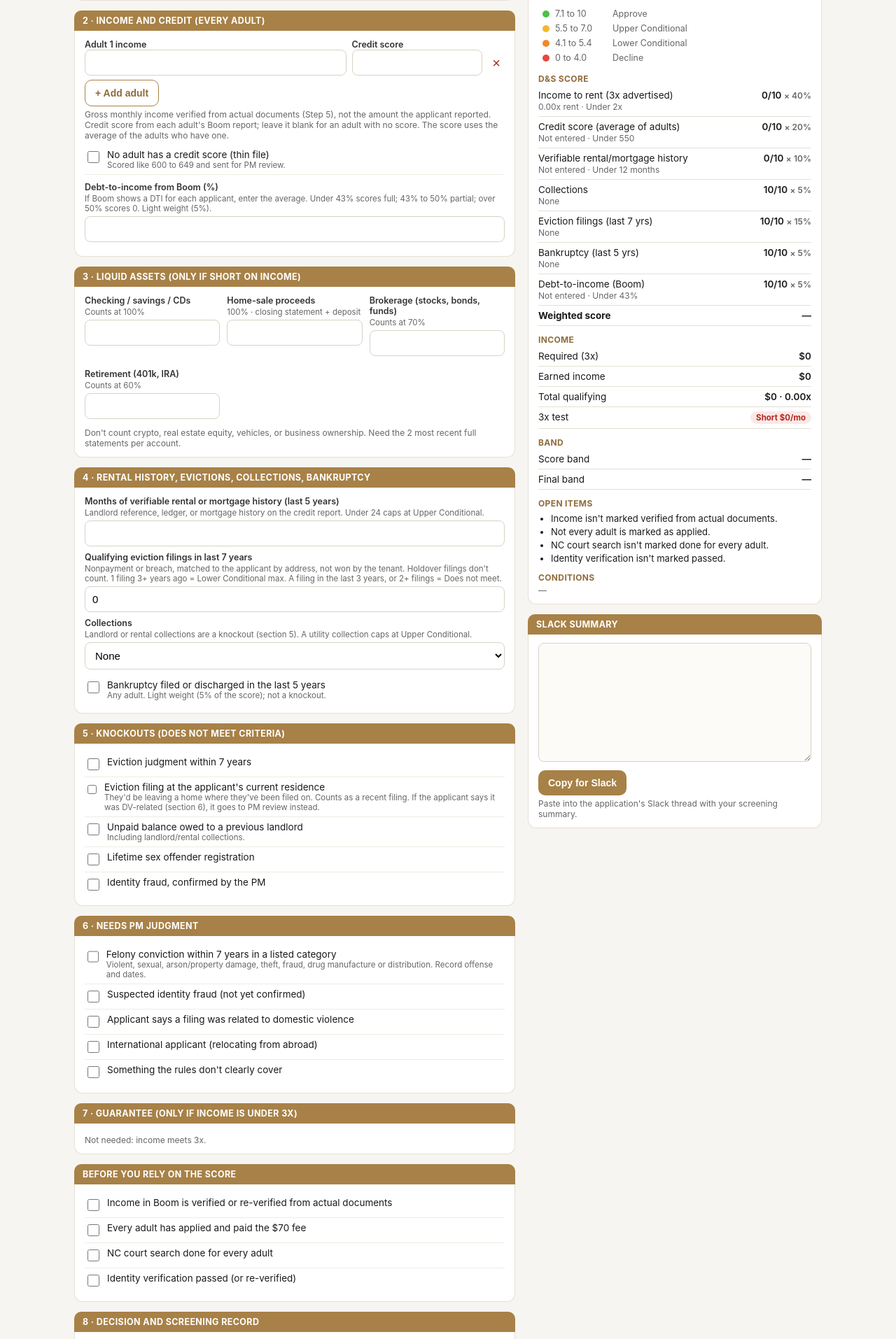
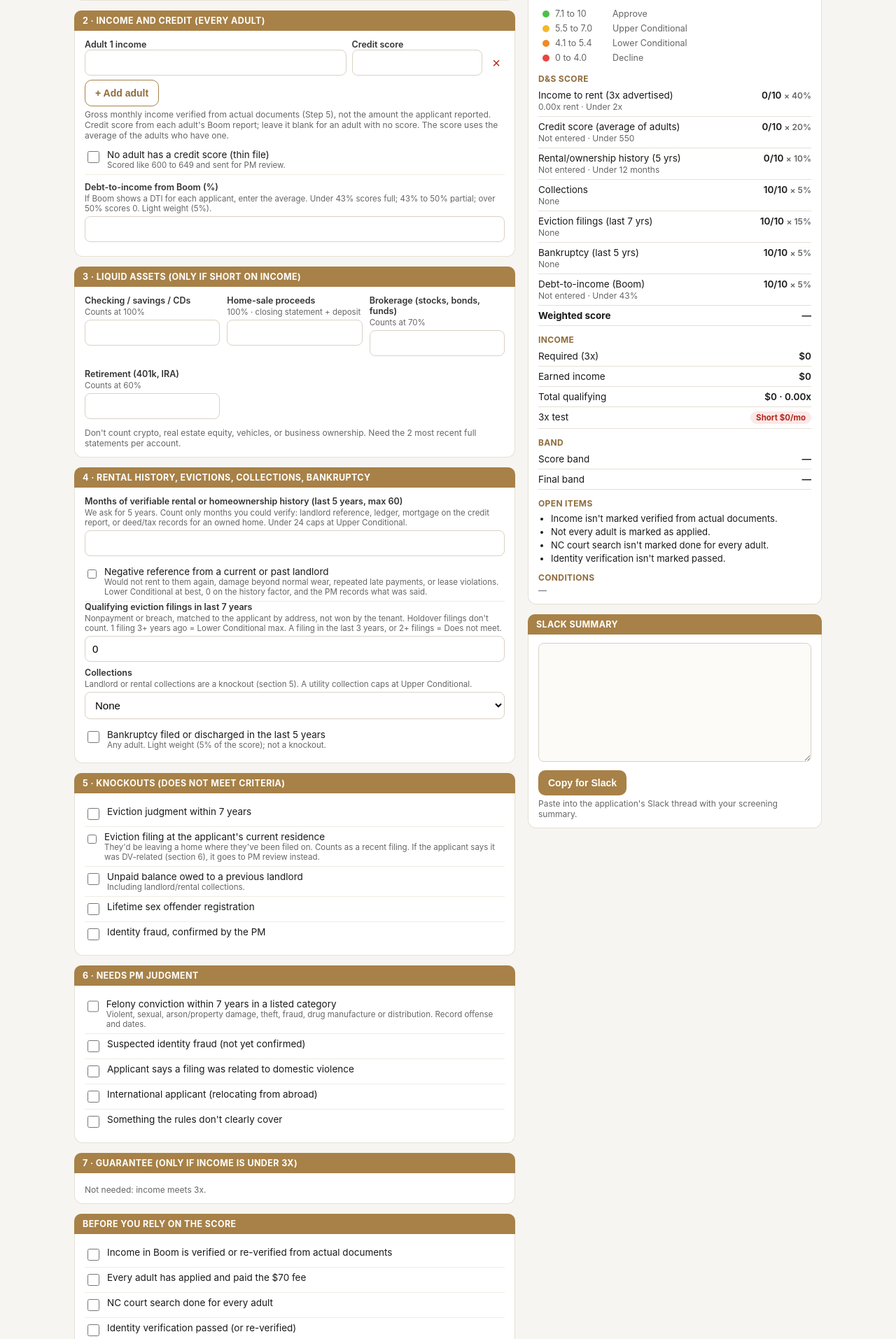
Before and after one commit to dspropertiesnc/ds-app-hub, a Flask app: page /screening-calc/ in a window 1280 px wide. Shown: the part 400-2314 px from the top of the page at 70% size. Run offline with Flask 3, Linux system fonts and the light colour scheme.

Commit message:
Screening Calculator: 5-year history steps and negative landlord references
- History factor now rewards the full 5 years: 60 mo = 10, 36-59 = 7, 24-35 = 5,
  12-23 = 2, under 12 = 0 (under 24 still caps at Upper Conditional)
- Negative reference from a current or past landlord: 0 on the history factor,
  Lower Conditional at best, and a PM review item so the notes record what was said

Co-Authored-By: Claude Opus 5.5 <noreply@anthropic.com>
Claude-Session: https://claude.ai/code/session_01ChpkokPmm5CuLKWKdSW5CS

```diff
--- a/tools/screening_calc/assets/calc.js
+++ b/tools/screening_calc/assets/calc.js
@@ -31,10 +31,13 @@
       { min: 600, pts: 4,  text: "600 to 649" },
       { min: 550, pts: 2,  text: "550 to 599" },
       { min: -1,  pts: 0,  text: "Under 550" } ] },
-    { key: "history", label: "Verifiable rental/mortgage history", weight: 10, tiers: [
-      { min: 24, pts: 10, text: "24+ months" },
-      { min: 12, pts: 5,  text: "12 to 23 months" },
-      { min: -1, pts: 0,  text: "Under 12 months" } ] },
+    { key: "history", label: "Rental/ownership history (5 yrs)", weight: 10, tiers: [
+      { min: 60, pts: 10, text: "Full 5 years" },
+      { min: 36, pts: 7,  text: "36 to 59 months" },
+      { min: 24, pts: 5,  text: "24 to 35 months" },
+      { min: 12, pts: 2,  text: "12 to 23 months" },
+      { min: -1, pts: 0,  text: "Under 12 months" },
+      { min: -Infinity, pts: 0, text: "Negative reference" } ] },
     { key: "collections", label: "Collections", weight: 5, tiers: [
       { min: 3, pts: 10, text: "None" },
       { min: 2, pts: 6,  text: "Under $1,500" },
@@ -177,6 +180,7 @@
     var histKnown = !blank(inp.historyMonths);
     var hist = num(inp.historyMonths);
     if (!histKnown) r.missing.push("months of rental/mortgage history");
+    var negRef = !!inp.negativeReference;
     var coll = inp.collections || (inp.utilityCollection ? "utility" : "none");
 
     // ---- weighted score ----
@@ -193,7 +197,7 @@
     var values = {
       income: voucherFull ? 99 : ratio,
       credit: credit,
-      history: hist,
+      history: negRef ? -Infinity : hist,
       collections: collVal,
       bankruptcy: bk ? -1 : 1,
       dti: dti,
@@ -205,7 +209,7 @@
       credit: noCredit ? "No credit score" : (!creditKnown ? "Not entered"
         : scored.length === 1 && adults === 1 ? String(credit)
         : "Avg " + credit + " (" + scored.length + " of " + adults + " adults)"),
-      history: histKnown ? Math.round(hist) + " months" : "Not entered",
+      history: (histKnown ? Math.round(hist) + " months" : "Not entered") + (negRef ? ", negative ref" : ""),
       collections: coll === "none" ? "None" : (coll === "utility" ? "Utility" : "General") + (collBalKnown ? ", " + money(collBal) + " total" : ", balance not entered"),
       bankruptcy: bk ? "Yes" : "None",
       dti: dtiKnown ? (Math.round(dti * 10) / 10) + "%" : "Not entered",
@@ -241,6 +245,10 @@
     }
     if (filings === 1) { r.caps.push("1 qualifying eviction filing in the last 7 years: Lower Conditional at best"); band = worse(band, "lower"); }  // older filing; recent ones knock out below
     if (coll === "utility") { r.caps.push("Unpaid utility collection: Upper Conditional at best"); band = worse(band, "upper"); }
+    if (negRef) {
+      r.caps.push("Negative reference from a current or past landlord: Lower Conditional at best");
+      band = worse(band, "lower");
+    }
     if (histKnown && hist < RULES.historyMonthsMin) {
       r.caps.push("Under 24 months of verifiable rental/mortgage history: Upper Conditional at best");
       band = worse(band, "upper");
@@ -269,6 +277,7 @@
     if (inp.suspectedFraud && !inp.identityFraud) r.pm.push("Suspected identity fraud (PM to confirm)");
     if (noCredit) r.pm.push("No credit score (thin file)");
     if (r.income.assetQualified) r.pm.push("Meets 3x only by counting liquid assets");
+    if (negRef) r.pm.push("Negative landlord reference: record who gave it and what they said in the notes");
     if (inp.otherPm) r.pm.push("Not clearly covered by the rules");
 
     // ---- pre-checks ----
--- a/tools/screening_calc/templates/screening_calc.html
+++ b/tools/screening_calc/templates/screening_calc.html
@@ -121,7 +121,8 @@
   <div class="band">4 · Rental history, evictions, collections, bankruptcy</div>
   <div class="card">
 
-    <label class="f">Months of verifiable rental or mortgage history (last 5 years)<span class="h">Landlord reference, ledger, or mortgage history on the credit report. Under 24 caps at Upper Conditional.</span><input type="number" id="historyMonths" inputmode="numeric" min="0" max="60"></label>
+    <label class="f">Months of verifiable rental or homeownership history (last 5 years, max 60)<span class="h">We ask for 5 years. Count only months you could verify: landlord reference, ledger, mortgage on the credit report, or deed/tax records for an owned home. Under 24 caps at Upper Conditional.</span><input type="number" id="historyMonths" inputmode="numeric" min="0" max="60"></label>
+    <div class="chk"><input type="checkbox" id="negativeReference"><div>Negative reference from a current or past landlord<small>Would not rent to them again, damage beyond normal wear, repeated late payments, or lease violations. Lower Conditional at best, 0 on the history factor, and the PM records what was said.</small></div></div>
     <label class="f">Qualifying eviction filings in last 7 years<span class="h">Nonpayment or breach, matched to the applicant by address, not won by the tenant. Holdover filings don't count. 1 filing 3+ years ago = Lower Conditional max. A filing in the last 3 years, or 2+ filings = Does not meet.</span><input type="number" id="filings" inputmode="numeric" min="0" step="1" value="0"></label>
     <div id="recentBox" class="chk hide"><input type="checkbox" id="recentFiling"><div>The most recent filing was in the last 3 years<small>Does not meet criteria (a knockout), unless the applicant says it was DV-related; then it goes to PM review.</small></div></div>
     <label class="f">Collections<span class="h">Landlord or rental collections are a knockout (section 5). A utility collection caps at Upper Conditional.</span><select id="collections">
@@ -240,7 +241,7 @@
 (function(){
   const $ = id => document.getElementById(id);
   const C = window.ScreeningCalc, money = C.money;
-  const CHECKS = ['hasVoucher','noCredit','bankruptcy','recentFiling','currentResidenceFiling','evictionJudgment','landlordBalance','sexOffender','identityFraud','felony','suspectedFraud','dvFiling','international','otherPm','guarantorNC','pre_incomeVerified','pre_allAdults','pre_ncSearch','pre_identity'];
+  const CHECKS = ['hasVoucher','noCredit','bankruptcy','negativeReference','recentFiling','currentResidenceFiling','evictionJudgment','landlordBalance','sexOffender','identityFraud','felony','suspectedFraud','dvFiling','international','otherPm','guarantorNC','pre_incomeVerified','pre_allAdults','pre_ncSearch','pre_identity'];
   const FIELDS = ['property','applicantNames','rent','boomScore','dti','collections','collectionsBalance','voucher','a_cash','a_sale','a_brokerage','a_retirement','historyMonths','filings','guaranteeType','guarantorIncome','decBy','decDate','decDecision','decAan','decAanDate','decNotes'];
 
   function addIncome(v,c){
@@ -264,7 +265,7 @@
       incomes:[...document.querySelectorAll('.incv')].map(i=>i.value),
       credits:[...document.querySelectorAll('.crv')].map(i=>i.value),
       assets:{cash:$('a_cash').value, sale:$('a_sale').value, brokerage:$('a_brokerage').value, retirement:$('a_retirement').value},
-      historyMonths:$('historyMonths').value, filings:$('filings').value,
+      historyMonths:$('historyMonths').value, negativeReference:$('negativeReference').checked, filings:$('filings').value,
       evictionJudgment:$('evictionJudgment').checked, recentFiling:$('recentFiling').checked, currentResidenceFiling:$('currentResidenceFiling').checked, landlordBalance:$('landlordBalance').checked,
       sexOffender:$('sexOffender').checked, identityFraud:$('identityFraud').checked,
       felony:$('felony').checked, suspectedFraud:$('suspectedFraud').checked, dvFiling:$('dvFiling').checked,
```
Also changed, not shown: tools/screening_calc/test_calc.js (+6 -2 lines), README.md.
